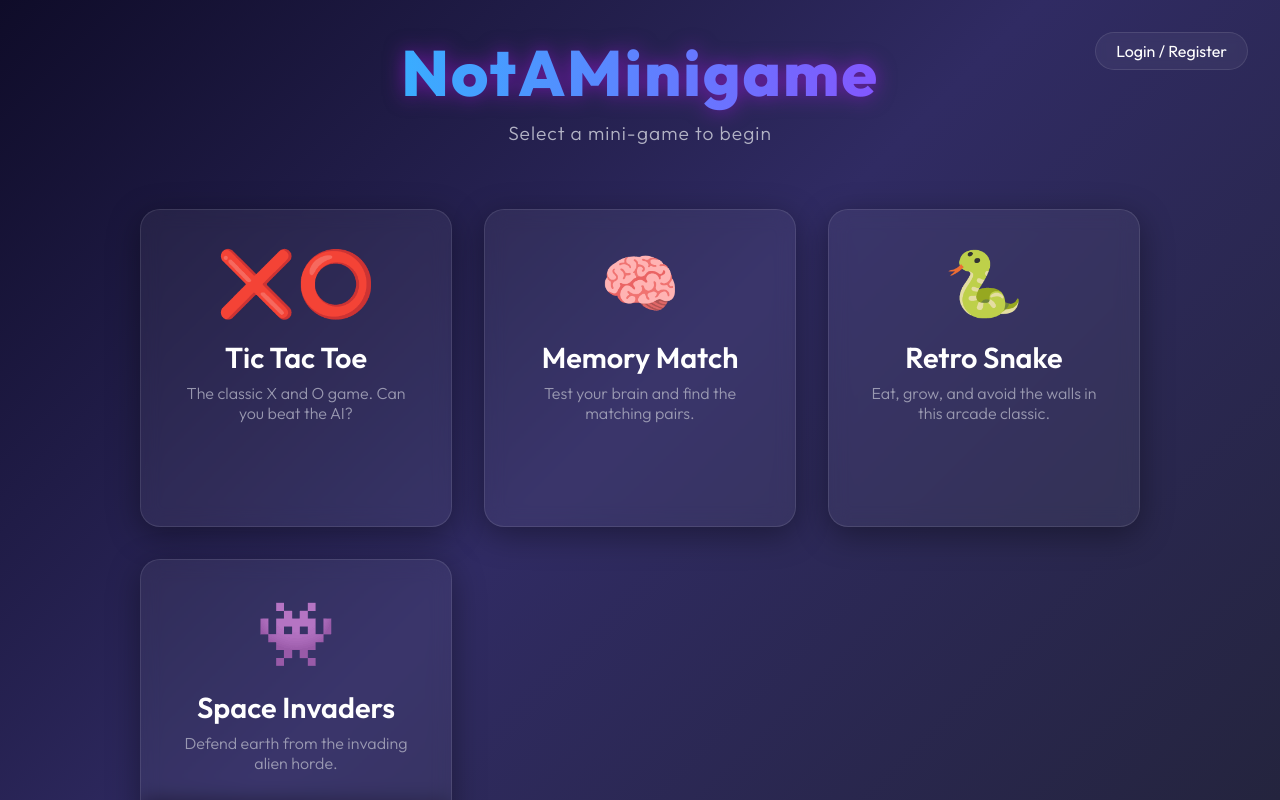
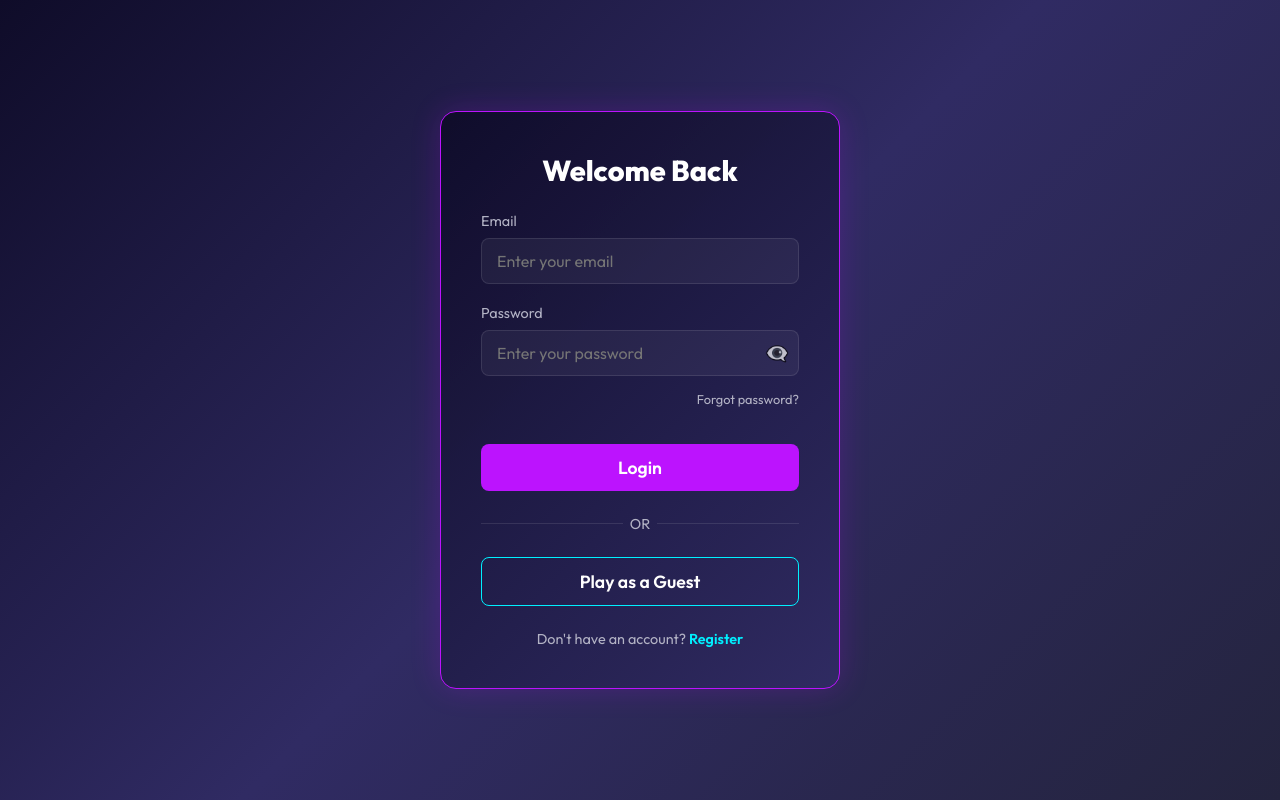
Before and after one commit to akerem12345/NotAMinigame, a React (Vite) app in the folder frontend/: page / in a window 1280 px wide. Shown: the top 800 px of the page. Built offline with nearby package versions, Linux system fonts and the light colour scheme.

Commit message:
Splash Screen is Done

```diff
--- a/frontend/src/App.jsx
+++ b/frontend/src/App.jsx
@@ -1,4 +1,4 @@
-import React, { useState } from 'react';
+import React, { useState, useEffect } from 'react';
 import './index.css';
 
 const GameCard = ({ icon, title, desc, onPlay }) => {
@@ -12,12 +12,118 @@ const GameCard = ({ icon, title, desc, onPlay }) => {
   );
 };
 
-function App() {
-  const [showAuthModal, setShowAuthModal] = useState(false);
+// --- View 1: Splash Screen Component ---
+const SplashScreen = ({ onComplete }) => {
+  useEffect(() => {
+    // Transition to the gateway after 2.5 seconds
+    const timer = setTimeout(() => {
+      onComplete();
+    }, 2500);
+    return () => clearTimeout(timer);
+  }, [onComplete]);
+
+  return (
+    <div className="splash-screen">
+      <img src="/favicon.svg" alt="Lightning Bolt Logo" className="splash-logo" />
+      <h1 className="splash-title">NotAMinigame</h1>
+    </div>
+  );
+};
+
+// --- View 2: Gateway / Auth Screen Component ---
+const Gateway = ({ onLogin, onGuest }) => {
+  const [isLogin, setIsLogin] = useState(true);
   const [showPassword, setShowPassword] = useState(false);
-  const [isLogin, setIsLogin] = useState(true);
   const [showForgotPasswordModal, setShowForgotPasswordModal] = useState(false);
 
+  return (
+    <div className="gateway-container">
+      <div className="modal-content" style={{ animation: 'none' }}>
+        <h2>{isLogin ? 'Welcome Back' : 'Join NotAMinigame'}</h2>
+
+        <form className="auth-form" onSubmit={(e) => {
+            e.preventDefault();
+            // Mock authentication success
+            onLogin();
+        }}>
+          <div className="input-group">
+            <label>Email</label>
+            <input type="email" placeholder="Enter your email" required />
+          </div>
+          <div className="input-group password-group">
+            <label>Password</label>
+            <div className="password-input-wrapper">
+              <input
+                type={showPassword ? "text" : "password"}
+                placeholder="Enter your password"
+                required
+              />
+              <button
+                type="button"
+                className="eye-btn"
+                onClick={() => setShowPassword(!showPassword)}
+                title={showPassword ? "Hide password" : "Show password"}
+              >
+                {showPassword ? '👁️' : '👁️‍🗨️'}
+              </button>
+            </div>
+            {isLogin && (
+              <div className="forgot-password">
+                <span onClick={() => setShowForgotPasswordModal(true)}>Forgot password?</span>
+              </div>
+            )}
+          </div>
+          <button className="submit-btn" type="submit">
+            {isLogin ? 'Login' : 'Register'}
+          </button>
+        </form>
+
+        <div className="gateway-guest-divider">OR</div>
+
+        <button className="guest-btn" onClick={onGuest}>
+          Play as a Guest
+        </button>
+
+        <p className="auth-switch">
+          {isLogin ? "Don't have an account? " : "Already have an account? "}
+          <span onClick={() => setIsLogin(!isLogin)}>
+            {isLogin ? 'Register' : 'Login'}
+          </span>
+        </p>
+      </div>
+
+      {/* Forgot Password Modal (Still pop-up inside Gateway) */}
+      {showForgotPasswordModal && (
+        <div className="modal-overlay" onClick={() => setShowForgotPasswordModal(false)}>
+          <div className="modal-content" onClick={(e) => e.stopPropagation()}>
+            <button className="close-btn" onClick={() => setShowForgotPasswordModal(false)}>✕</button>
+            <h2>Reset Password</h2>
+            <p className="tagline" style={{ textAlign: 'center', marginBottom: '1.5rem', fontSize: '0.9rem' }}>
+              Enter your email to receive a password reset link.
+            </p>
+
+            <form className="auth-form" onSubmit={(e) => {
+                e.preventDefault();
+                alert("Şifre sıfırlama e-postası gönderildi (Simülasyon)!");
+                setShowForgotPasswordModal(false);
+            }}>
+              <div className="input-group">
+                <label>Email</label>
+                <input type="email" placeholder="Enter your email" required />
+              </div>
+              <button className="submit-btn" type="submit" style={{ marginTop: '1rem' }}>
+                Send Reset Link
+              </button>
+            </form>
+          </div>
+        </div>
+      )}
+    </div>
+  );
+};
+
+// --- View 3: Main Menu Component ---
+const MainMenu = () => {
   const games = [
     {
       id: 1,
@@ -51,93 +157,11 @@ function App() {
 
   return (
     <div className="app-container">
-      {/* Top Right Auth Button */}
-      <div className="auth-btn-container">
-        <button className="auth-btn" onClick={() => setShowAuthModal(true)}>
-          Login / Register
-        </button>
-      </div>
-
-      {/* Auth Modal */}
-      {showAuthModal && (
-        <div className="modal-overlay" onClick={() => setShowAuthModal(false)}>
-          <div className="modal-content" onClick={(e) => e.stopPropagation()}>
-            <button className="close-btn" onClick={() => setShowAuthModal(false)}>✕</button>
-            <h2>{isLogin ? 'Welcome Back' : 'Join NotAMinigame'}</h2>
-
-            <form className="auth-form" onSubmit={(e) => { e.preventDefault(); alert("Auth logic will be connected later!"); }}>
-              <div className="input-group">
-                <label>Email</label>
-                <input type="email" placeholder="Enter your email" required />
-              </div>
-              <div className="input-group password-group">
-                <label>Password</label>
-                <div className="password-input-wrapper">
-                  <input
-                    type={showPassword ? "text" : "password"}
-                    placeholder="Enter your password"
-                    required
-                  />
-                  <button
-                    type="button"
-                    className="eye-btn"
-                    onClick={() => setShowPassword(!showPassword)}
-                    title={showPassword ? "Hide password" : "Show password"}
-                  >
-                    {showPassword ? '👁️' : '👁️‍🗨️'}
-                  </button>
-                </div>
-                {isLogin && (
-                  <div className="forgot-password">
-                    <span onClick={() => setShowForgotPasswordModal(true)}>Forgot password?</span>
-                  </div>
-                )}
-              </div>
-              <button className="submit-btn" type="submit">
-                {isLogin ? 'Login' : 'Register'}
-              </button>
-            </form>
-
-            <p className="auth-switch">
-              {isLogin ? "Don't have an account? " : "Already have an account? "}
-              <span onClick={() => setIsLogin(!isLogin)}>
-                {isLogin ? 'Register' : 'Login'}
-              </span>
-            </p>
-          </div>
-        </div>
-      )}
-
-      {/* Forgot Password Modal */}
-      {showForgotPasswordModal && (
-        <div className="modal-overlay" onClick={() => setShowForgotPasswordModal(false)}>
-          <div className="modal-content" onClick={(e) => e.stopPropagation()}>
-            <button className="close-btn" onClick={() => setShowForgotPasswordModal(false)}>✕</button>
-            <h2>Reset Password</h2>
-            <p className="tagline" style={{ textAlign: 'center', marginBottom: '1.5rem', fontSize: '1rem' }}>
-              Enter your email to receive a password reset link.
-            </p>
-
-            <form className="auth-form" onSubmit={(e) => { e.preventDefault(); alert("Geçici simülasyon: Şifre sıfırlama linki e-postanıza gönderildi!"); setShowForgotPasswordModal(false); }}>
-              <div className="input-group">
-                <label>Email</label>
-                <input type="email" placeholder="Enter your email" required />
-              </div>
-              <button className="submit-btn" type="submit" style={{ marginTop: '1rem' }}>
-                Send Reset Link
-              </button>
-            </form>
-          </div>
-        </div>
-      )}
-
-      {/* Header */}
       <header className="header">
         <h1 className="logo-text">NotAMinigame</h1>
         <p className="tagline">Select a mini-game to begin</p>
       </header>
 
-      {/* Main Content */}
       <main className="main-menu">
         <div className="games-grid">
           {games.map((game) => (
@@ -152,12 +176,25 @@ function App() {
         </div>
       </main>
 
-      {/* Footer */}
       <footer className="footer">
         <p>Built: Aki and Onur. <span className="footer-highlight">Ready for action.</span></p>
       </footer>
     </div>
   );
+};
+
+// --- Main App Controller ---
+function App() {
+  // State handles application navigation: 'splash', 'gateway', 'menu'
+  const [view, setView] = useState('splash');
+
+  return (
+    <>
+      {view === 'splash' && <SplashScreen onComplete={() => setView('gateway')} />}
+      {view === 'gateway' && <Gateway onLogin={() => setView('menu')} onGuest={() => setView('menu')} />}
+      {view === 'menu' && <MainMenu />}
+    </>
+  );
 }
 
 export default App;
--- a/frontend/src/index.css
+++ b/frontend/src/index.css
@@ -414,3 +414,105 @@ body {
   color: var(--secondary-neon);
   text-decoration: underline;
 }
+
+/* Splash Screen */
+.splash-screen {
+  position: fixed;
+  top: 0;
+  left: 0;
+  width: 100vw;
+  height: 100vh;
+  display: flex;
+  flex-direction: column;
+  align-items: center;
+  justify-content: center;
+  background: var(--bg-gradient);
+  z-index: 1000;
+  animation: fadeOutSplash 0.5s ease-in 2.5s forwards;
+}
+
+.splash-logo {
+  width: 15rem;
+  height: 15rem;
+  animation: pulseNeon 1s infinite alternate, popIn 0.8s cubic-bezier(0.175, 0.885, 0.32, 1.275);
+}
+
+.splash-title {
+  margin-top: 2rem;
+  font-size: 3.5rem;
+  font-weight: 800;
+  letter-spacing: 4px;
+  background: linear-gradient(to right, var(--secondary-neon), var(--primary-neon));
+  -webkit-background-clip: text;
+  -webkit-text-fill-color: transparent;
+  filter: drop-shadow(0 0 10px rgba(188, 19, 254, 0.5));
+  animation: fadeIn 1s ease-out 0.5s both;
+}
+
+/* Gateway specific */
+.gateway-container {
+  display: flex;
+  align-items: center;
+  justify-content: center;
+  min-height: 100vh;
+  padding: 2rem;
+  animation: fadeIn 0.8s ease-out;
+}
+
+.gateway-guest-divider {
+  display: flex;
+  align-items: center;
+  text-align: center;
+  margin: 1.5rem 0;
+  color: var(--text-secondary);
+  font-size: 0.9rem;
+}
+
+.gateway-guest-divider::before,
+.gateway-guest-divider::after {
+  content: '';
+  flex: 1;
+  border-bottom: 1px solid var(--glass-border);
+}
+
+.gateway-guest-divider:not(:empty)::before {
+  margin-right: .5em;
+}
+
+.gateway-guest-divider:not(:empty)::after {
+  margin-left: .5em;
+}
+
+.guest-btn {
+  width: 100%;
+  background: transparent;
+  color: var(--text-primary);
+  border: 1px solid var(--secondary-neon);
+  padding: 12px;
+  border-radius: 8px;
+  font-size: 1.1rem;
+  font-weight: 600;
+  cursor: pointer;
+  transition: all 0.3s ease;
+  font-family: inherit;
+}
+
+.guest-btn:hover {
+  background: rgba(0, 240, 255, 0.1);
+  box-shadow: 0 0 10px rgba(0, 240, 255, 0.4);
+}
+
+@keyframes pulseNeon {
+  from { filter: drop-shadow(0 0 15px var(--secondary-neon)); transform: scale(1); }
+  to { filter: drop-shadow(0 0 35px var(--primary-neon)); transform: scale(1.05); }
+}
+
+@keyframes popIn {
+  from { opacity: 0; transform: scale(0.5); }
+  to { opacity: 1; transform: scale(1); }
+}
+
+@keyframes fadeOutSplash {
+  from { opacity: 1; pointer-events: auto; }
+  to { opacity: 0; pointer-events: none; visibility: hidden; }
+}
```
